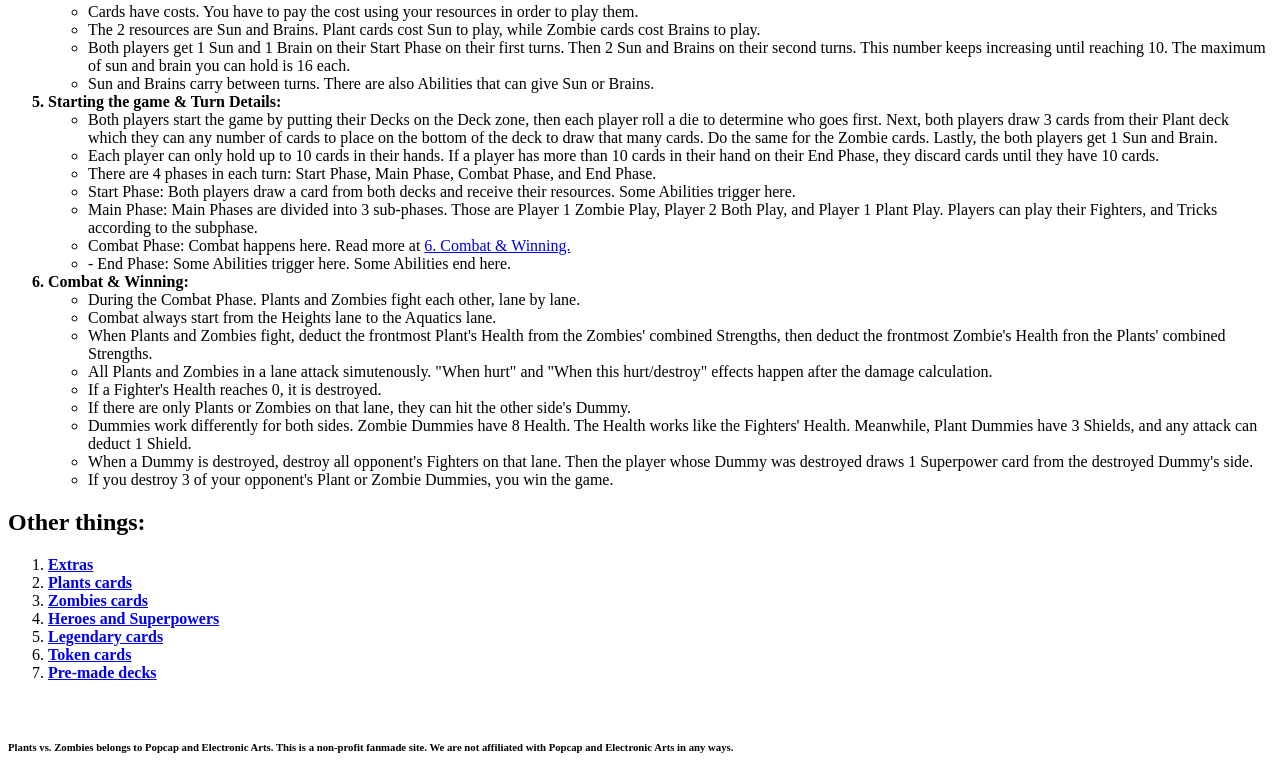
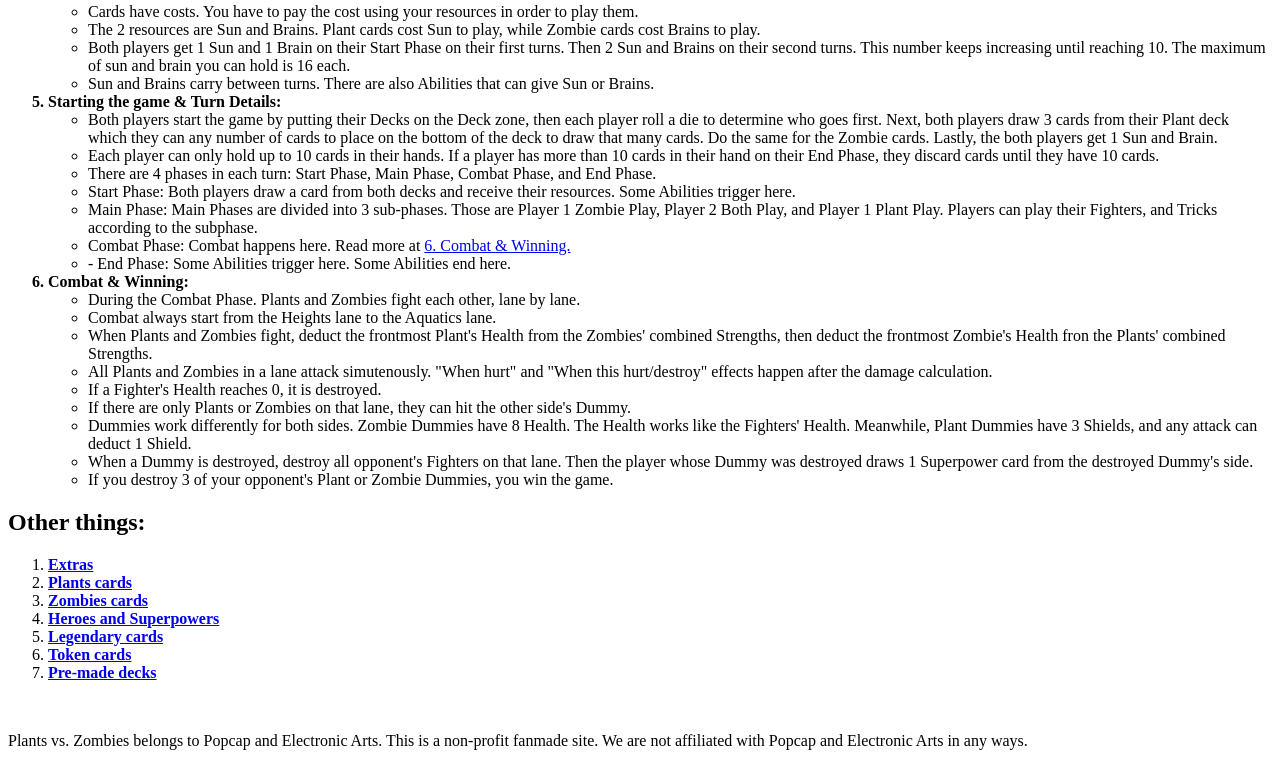
Before and after one commit to justnormad/Testing-more-stuff, a plain HTML site: page index.html in a window 1280 px wide. Shown: the part 520-1298 px from the top of the page. Drawn offline with Linux system fonts and the light colour scheme.

Commit message:
Update index.html

```diff
--- a/index.html
+++ b/index.html
@@ -81,8 +81,8 @@
                 <li><a href="https://justnormad.github.io/Testing-more-stuff/Premade.html" target="_blank"><strong>Pre-made decks</strong></a></li>
             </ol>
             <br>
-            <h6>Plants vs. Zombies belongs to Popcap and Electronic Arts. This is a non-profit fanmade site. We are not affiliated with Popcap and Electronic Arts in any ways.</h6>
         </article>
+        <p>Plants vs. Zombies belongs to Popcap and Electronic Arts. This is a non-profit fanmade site. We are not affiliated with Popcap and Electronic Arts in any ways.</p>
     </section>
 </body>
 </html>
```
